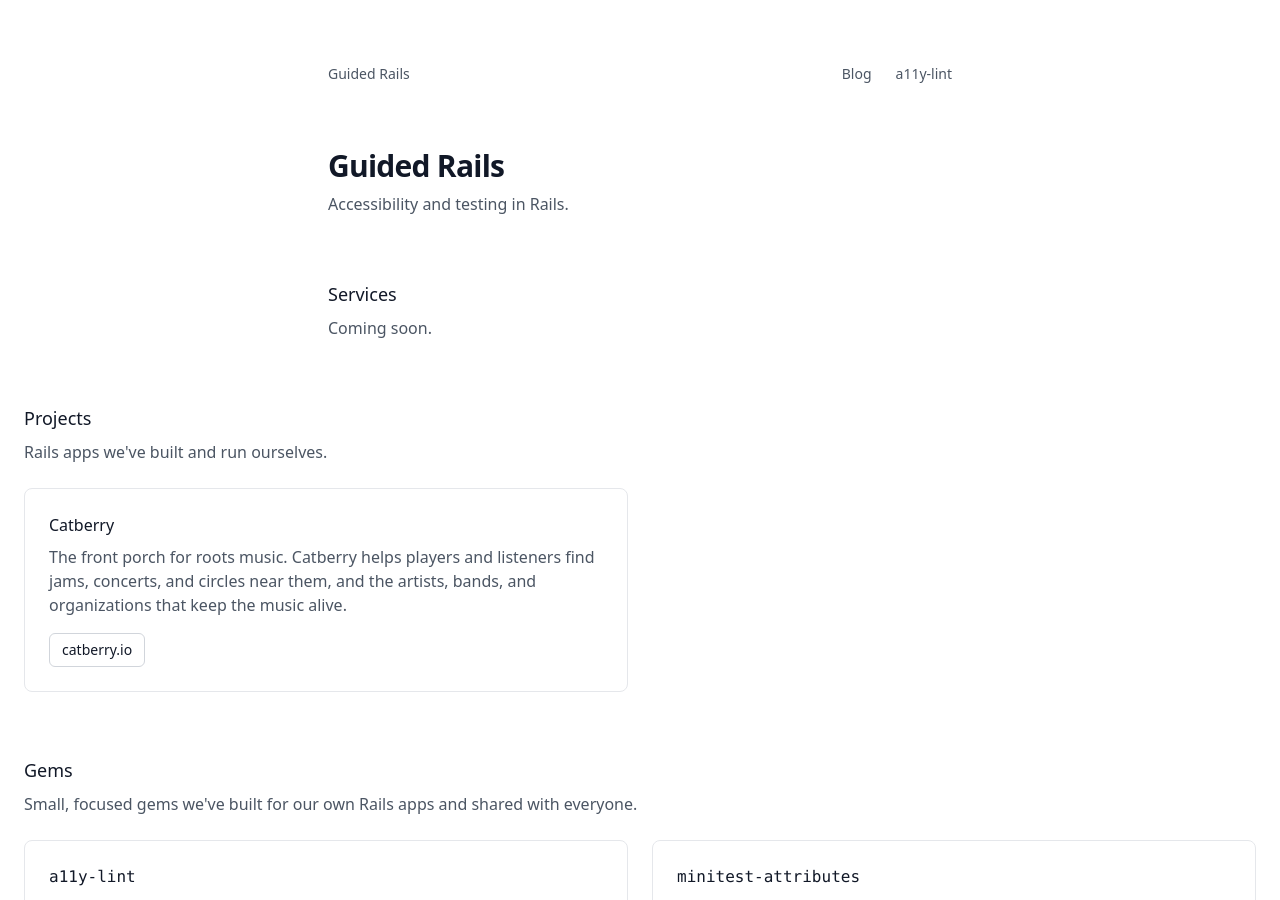
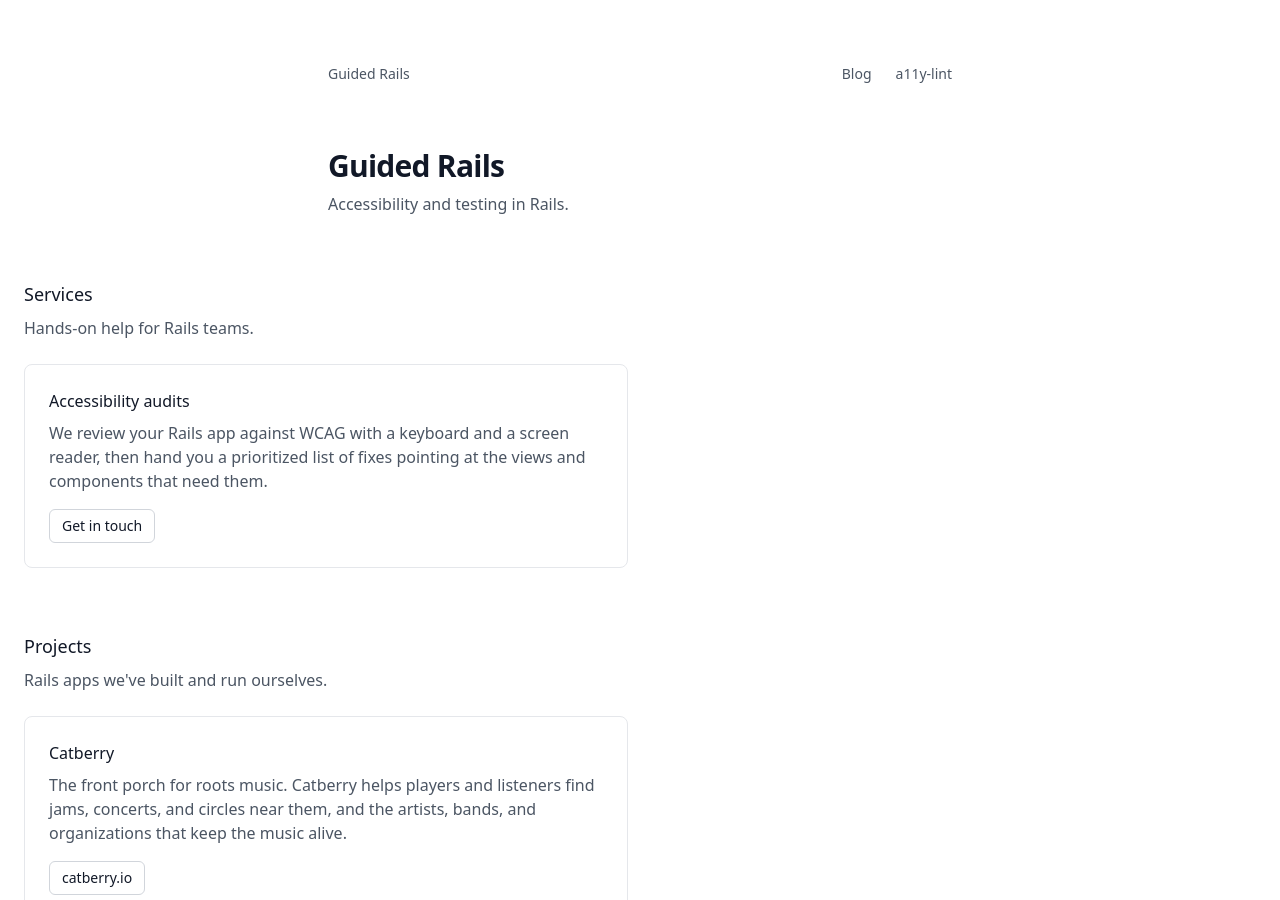
Before and after one commit to Guided-Rails/guided-rails.github.io, a Jekyll site: the page built from index.markdown, in a window 1280 px wide and 900 px high. Built offline with Jekyll 4.4.1, drawn with Linux system fonts in a browser that asks for light colours; nearby versions of some CDN libraries; comment, search, counter and statistics services are not loaded.

Commit message:
Add accessibility audits to Services section (#25)

```diff
--- a/_layouts/landing.html
+++ b/_layouts/landing.html
@@ -7,9 +7,22 @@
   <p class="mt-2 text-gray-600">{{ site.description }}</p>
 </section>
 
-<section class="mb-16">
+<section class="relative left-1/2 mb-16 w-[min(100vw_-_3rem,80rem)] -translate-x-1/2">
   <h2 class="text-lg font-medium">Services</h2>
-  <p class="mt-2 text-gray-600">Coming soon.</p>
+  <p class="mt-2 text-gray-600">
+    Hands-on help for Rails teams.
+  </p>
+  <div class="mt-6 grid gap-6 md:grid-cols-2">
+    <div class="flex min-w-0 flex-col rounded-lg border border-gray-200 p-6">
+      <h3 class="text-base font-medium">Accessibility audits</h3>
+      <p class="mt-2 text-gray-600">
+        We review your Rails app against WCAG with a keyboard and a screen reader, then hand you a prioritized list of fixes pointing at the views and components that need them.
+      </p>
+      <div class="mt-auto flex flex-wrap gap-3 pt-4 text-sm">
+        <a href="mailto:{{ site.email }}?subject=Accessibility%20audit" class="rounded-md border border-gray-300 px-3 py-1.5 hover:border-gray-900 hover:text-gray-900">Get in touch</a>
+      </div>
+    </div>
+  </div>
 </section>
 
 <section class="relative left-1/2 mb-16 w-[min(100vw_-_3rem,80rem)] -translate-x-1/2">
```
